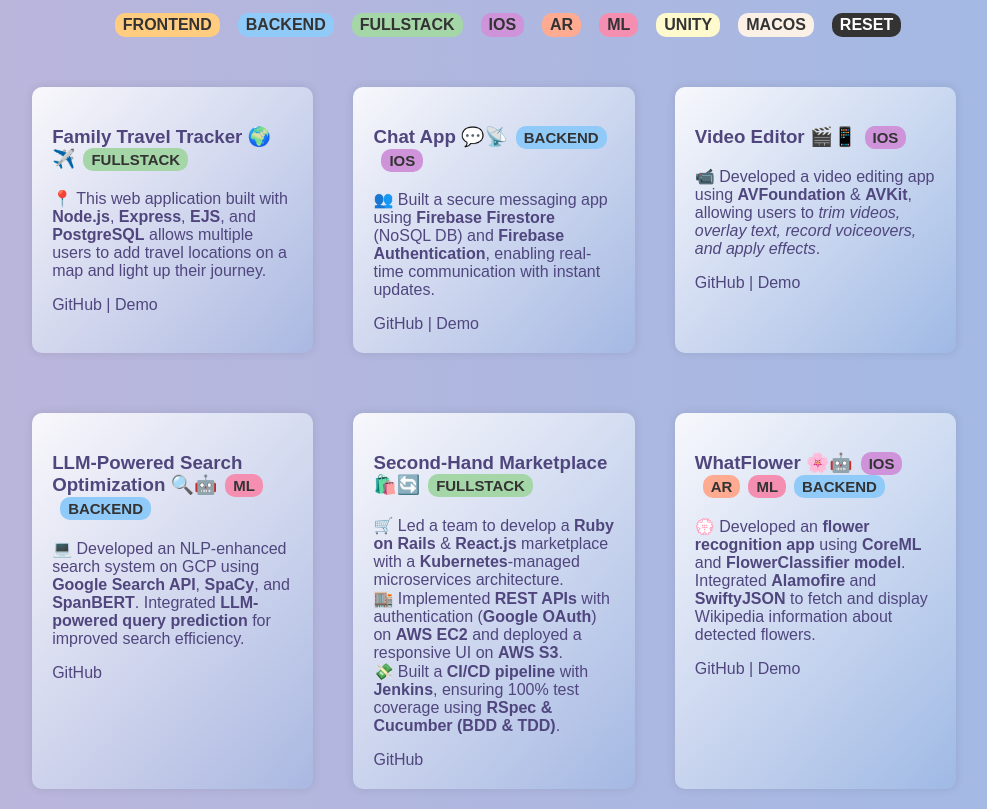
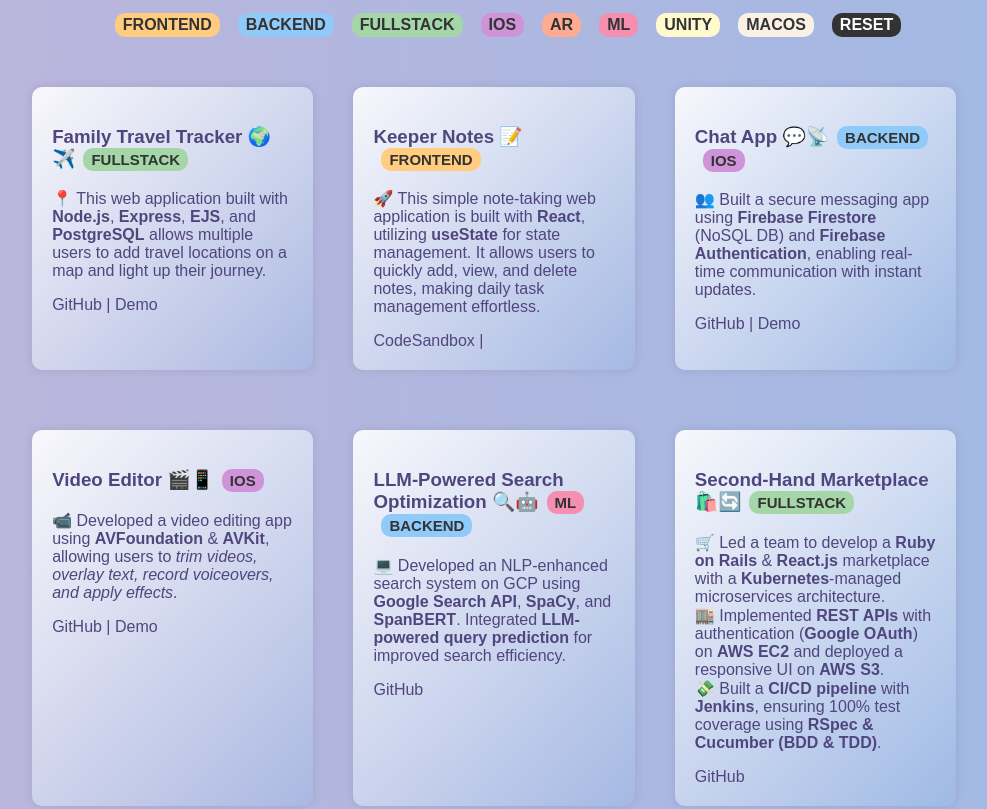
Before and after one commit to cfbrh/portfolio, a plain HTML site: page index.html in a window 1280 px wide. Shown: the part 700-1509 px from the top of the page, without its empty margins (146-1133 px from the left). Drawn offline with nearby package versions, Linux system fonts and the light colour scheme.

Commit message:
Add Keeper Note

```diff
--- a/index.html
+++ b/index.html
@@ -82,6 +82,12 @@
             </div>
 
             <div class="project">
+                <h3>Keeper Notes 📝<span class="tag frontend">Frontend</span></h3>
+                <p>🚀 This simple note-taking web application is built with <strong>React</strong>, utilizing <strong>useState</strong> for state management. It allows users to quickly add, view, and delete notes, making daily task management effortless.</p>
+                <a href="https://codesandbox.io/p/sandbox/cool-ben-xz84w3" target="_blank">CodeSandbox</a> |
+            </div>
+
+            <div class="project">
                 <h3>Chat App 💬📡<span class="tag backend">Backend</span><span class="tag ios">iOS</span></h3>
                     <p>
                         👥 Built a secure messaging app using <strong>Firebase Firestore</strong> (NoSQL DB) and <strong>Firebase Authentication</strong>, enabling real-time communication with instant updates.
@@ -117,7 +123,7 @@
                 <a href="https://github.com/orgs/TechTitans-SAAS/repositories" target="_blank">GitHub</a>
             </div>
 
-            <div class="project">
+            <div class="project hidden">
                 <h3>WhatFlower 🌸🤖<span class="tag ios">iOS</span><span class="tag ar">AR</span><span class="tag ml">ML</span><span class="tag backend">Backend</span></h3>
                 <p>💮 Developed an <strong>flower recognition app</strong> using <strong>CoreML</strong> and <strong>FlowerClassifier model</strong>. Integrated <strong>Alamofire</strong> and <strong>SwiftyJSON</strong> to fetch and display Wikipedia information about detected flowers.</p>
                 <a href="https://github.com/cfbrh/whatflower" target="_blank">GitHub</a>  |
```
